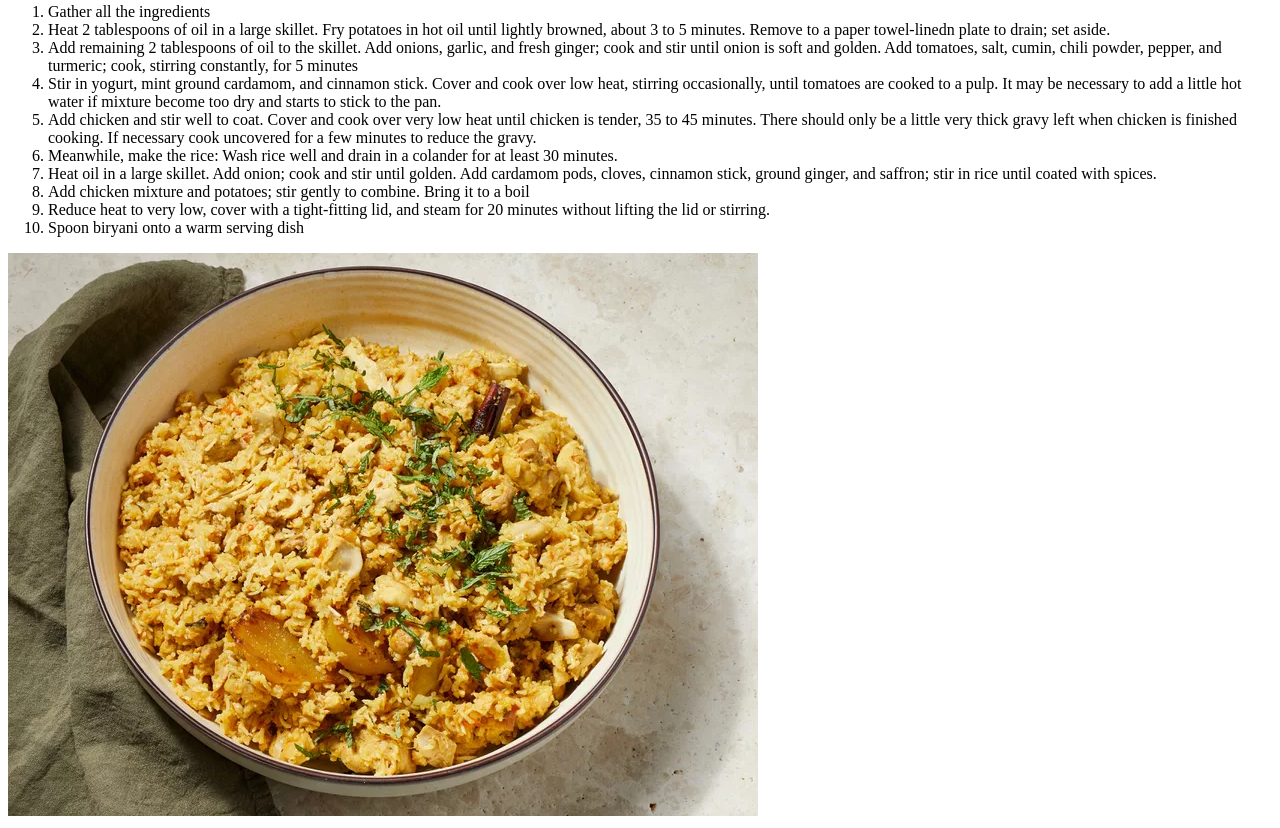
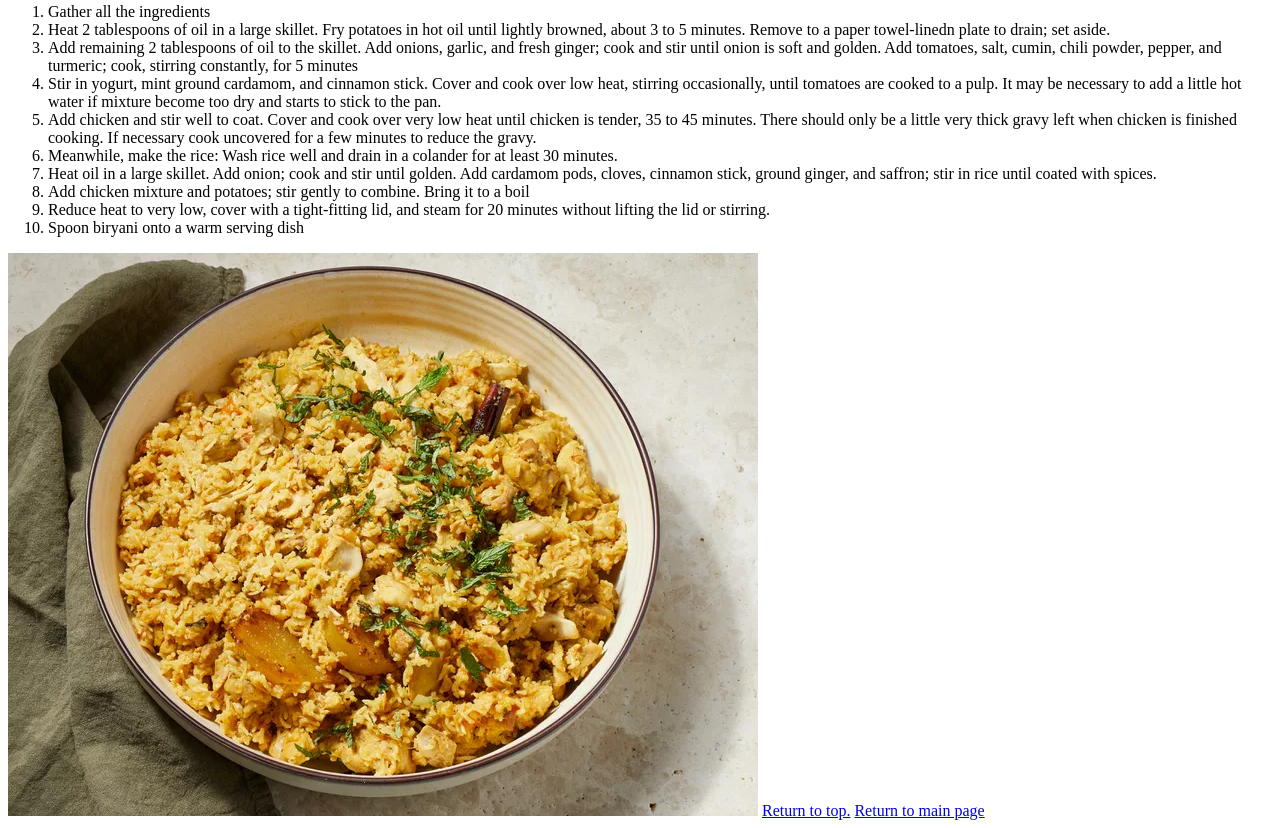
Before and after one commit to mahathirrojan/odin-recipes, a plain HTML site: page recipes/biryani.html in a window 1280 px wide. Shown: the part 840-1668 px from the top of the page. Drawn offline with Linux system fonts and the light colour scheme.

Commit message:
added div tag and also links to return to top of the page and main page

```diff
--- a/recipes/biryani.html
+++ b/recipes/biryani.html
@@ -7,6 +7,7 @@
 </head>
 
 <body>
+    <div>
         <h1> How to make Chicken Biryani</h1>
 
         <h2>Prep and Cooking facts:</h2>
@@ -52,8 +53,8 @@
             <li>Gather all the ingredients</li>
             <li>Heat 2 tablespoons of oil in a large skillet. Fry potatoes in hot oil until lightly browned, about 3 to 5 minutes. Remove to a paper towel-linedn plate to drain; set aside.</li>
             <li>Add remaining 2 tablespoons of oil to the skillet. Add onions, garlic, and fresh ginger; cook and stir until onion is soft and golden. Add tomatoes, salt, cumin, chili powder, pepper, and turmeric; cook, stirring constantly, for 5 minutes</li>
-        <li>Stir in yogurt, mint ground cardamom, and cinnamon stick. Cover and cook over low heat, stirring occasionally, until tomatoes are cooked to a pulp. It may be necessary to add a little hot water if mixture become too dry and starts to stick to
-            the pan.
+            <li>Stir in yogurt, mint ground cardamom, and cinnamon stick. Cover and cook over low heat, stirring occasionally, until tomatoes are cooked to a pulp. It may be necessary to add a little hot water if mixture become too dry and starts to stick
+                to the pan.
             </li>
             <li>Add chicken and stir well to coat. Cover and cook over very low heat until chicken is tender, 35 to 45 minutes. There should only be a little very thick gravy left when chicken is finished cooking. If necessary cook uncovered for a few minutes
                 to reduce the gravy.</li>
@@ -64,6 +65,11 @@
             <li>Spoon biryani onto a warm serving dish</li>
         </ol>
 
+    </div>
+    <img src="images/biryani.jpg" alt="Biryani">
+    <a href="#header">Return to top.</a>
 
-    <img src="images/biryani.jpg" alt="Biryani">
+    <a href="../index.html">Return to main page</a>
+
+
 </body>
```
Also changed, not shown: index.html (+5 -0 lines), recipes/mcdfrenchfry.html (+5 -0 lines), recipes/pizza.html (+12 -3 lines). Lines whose indentation alone changed are shown as unchanged.
